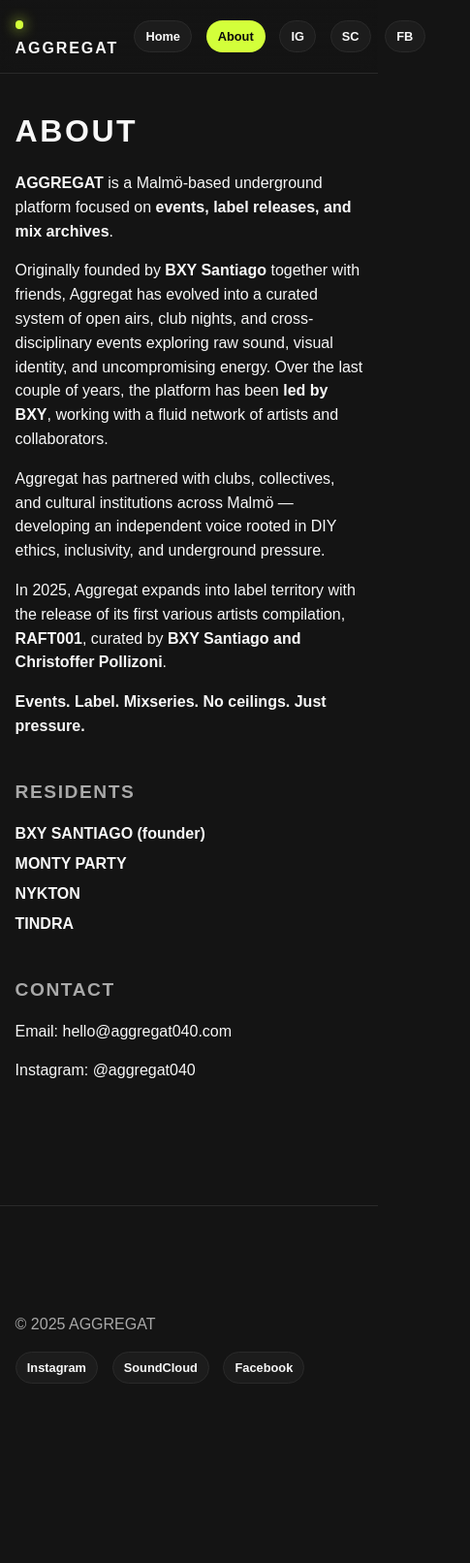
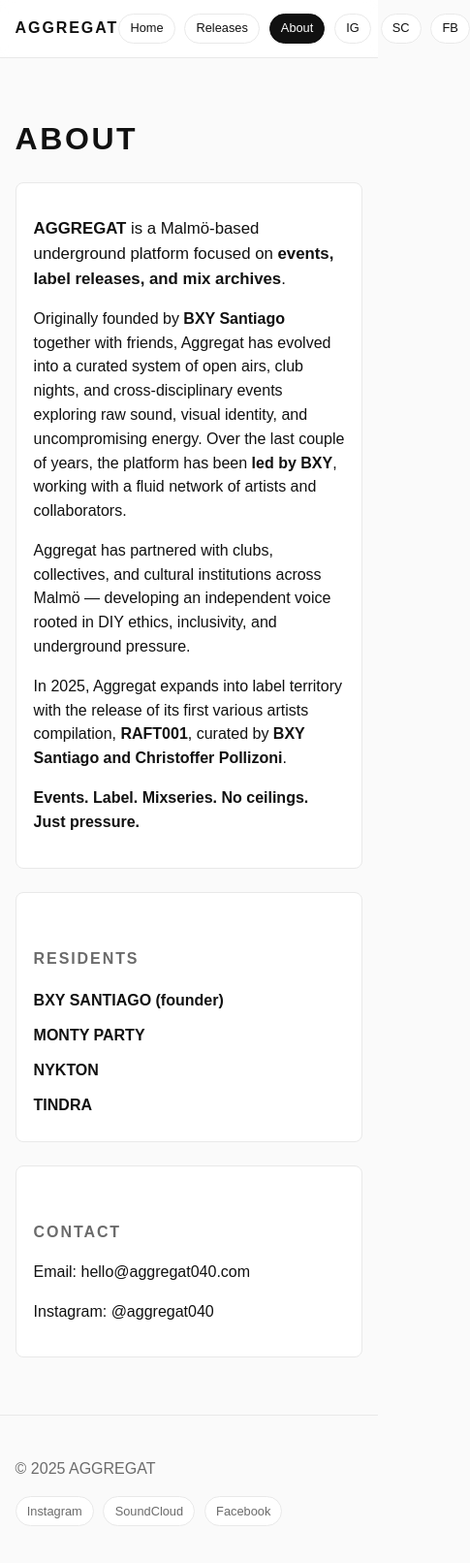
Before and after one commit to aggregatmalmo/AGG-site-, a plain HTML site: page about.html in a window 390 px wide. Shown: the whole page at 97% size, 485 px wide, since content can reach past the window. Before the commit the page ends 1554 px from the top, so only its background shows below. Drawn offline with Linux system fonts and the light colour scheme.

Commit message:
Add files via upload

```diff
--- a/about.html
+++ b/about.html
@@ -4,59 +4,86 @@
   <meta charset="utf-8" />
   <meta name="viewport" content="width=device-width, initial-scale=1" />
   <title>About — AGGREGAT</title>
-  <meta name="description" content="About Aggregat — Malmö-based underground platform." />
+  <meta name="description" content="About Aggregat — Malmö-based underground platform for events, label releases, and mix archives." />
   <link rel="icon" href="assets/favicon.ico" />
   <style>
-    :root { --bg:#141414; --fg:#f8f8f8; --muted:#a9a9a9; --border:#2a2a2a; --accent:#d3ff3a; }
+    :root{ --bg:#fafafa; --paper:#fff; --ink:#111; --muted:#6b6b6b; --line:#e9e9e9; }
     *{box-sizing:border-box}
-    body{margin:0;background:var(--bg);color:var(--fg);font-family:Arial,Helvetica,sans-serif;line-height:1.55}
+    body{margin:0;background:var(--bg);color:var(--ink);font-family:Arial,Helvetica,sans-serif;line-height:1.55}
     a{color:inherit;text-decoration:none}
-    .container{width:min(900px,92vw);margin:0 auto;padding:7vh 0}
+    .container{width:min(1080px,92vw);margin:0 auto}
 
-    header{position:fixed;top:0;left:0;right:0;z-index:40;padding:.8rem 0;
-      border-bottom:1px solid var(--border);
-      background:linear-gradient(180deg,rgba(20,20,20,.85),rgba(20,20,20,.4));
-      backdrop-filter:blur(8px)}
-    .nav{display:flex;align-items:center;justify-content:space-between;gap:1rem;width:min(1100px,92vw);margin:0 auto}
+    /* Header */
+    header{position:sticky;top:0;z-index:10;background:rgba(255,255,255,.85);
+      backdrop-filter:blur(8px);border-bottom:1px solid var(--line)}
+    .nav{display:flex;justify-content:space-between;align-items:center;padding:14px 0}
     .brand{font-weight:600;letter-spacing:.12em;text-transform:uppercase}
-    .brand .dot{display:inline-block;width:.55rem;height:.55rem;background:var(--accent);
-      border-radius:999px;box-shadow:0 0 14px var(--accent);margin-right:.5rem}
-    .links{display:flex;gap:.9rem;align-items:center}
-    .links a{border:1px solid var(--border);border-radius:999px;padding:.35rem .7rem;
-      color:var(--fg);font-weight:600;font-size:.8rem;background:#1c1c1c}
-    .links a.active{background:var(--accent);color:#0b0b0b;border-color:transparent}
+    .links{display:flex;gap:.6rem;align-items:center}
+    .chip{display:inline-flex;align-items:center;border:1px solid var(--line);border-radius:999px;
+      padding:.28rem .7rem;font-size:.8rem;background:var(--paper)}
+    .chip.active{background:#111;color:#fff;border-color:#111}
 
-    h1{font-size:2rem;margin-bottom:1rem;text-transform:uppercase;letter-spacing:.08em}
-    h2{margin-top:2.5rem;font-size:1.2rem;letter-spacing:.08em;text-transform:uppercase;color:var(--muted)}
+    /* Page */
+    main{padding:7vh 0}
+    h1{font-size:2rem;margin:0 0 1.2rem;text-transform:uppercase;letter-spacing:.08em}
+    h2{margin:2.4rem 0 0.8rem;font-size:1rem;color:var(--muted);letter-spacing:.12em;text-transform:uppercase}
     p{margin:1rem 0}
-    ul{list-style:none;padding:0;margin:1rem 0}
-    ul li{margin:.4rem 0;font-weight:600}
+    .lead{font-size:1.05rem}
+    .grid{display:grid;grid-template-columns:1fr;gap:24px}
+    .card{background:var(--paper);border:1px solid var(--line);border-radius:8px;padding:18px}
+    ul{list-style:none;margin:0;padding:0}
+    li{padding:.35rem 0;font-weight:600}
 
-    footer{padding:6vh 0 8vh;color:var(--muted);border-top:1px solid var(--border);margin-top:6vh}
+    /* Footer */
+    footer{border-top:1px solid var(--line);padding:5vh 0 7vh;color:var(--muted)}
+    footer .row{display:flex;justify-content:space-between;gap:1rem;flex-wrap:wrap}
   </style>
 </head>
 <body>
+  <!-- Header -->
   <header>
-    <div class="nav">
-      <div class="brand"><span class="dot"></span>AGGREGAT</div>
-      <nav class="links">
-        <a href="index.html">Home</a>
-        <a href="about.html" class="active">About</a>
-        <a href="https://instagram.com/aggregat040" target="_blank">IG</a>
-        <a href="#">SC</a>
-        <a href="#">FB</a>
+    <div class="container nav">
+      <div class="brand">AGGREGAT</div>
+      <nav class="links" aria-label="primary">
+        <a class="chip" href="index.html">Home</a>
+        <a class="chip" href="releases.html">Releases</a>
+        <a class="chip active" href="about.html">About</a>
+        <a class="chip" href="https://instagram.com/aggregat040" target="_blank" rel="noopener">IG</a>
+        <a class="chip" href="#" target="_blank" rel="noopener">SC</a>
+        <a class="chip" href="#" target="_blank" rel="noopener">FB</a>
       </nav>
     </div>
   </header>
 
-  <main class="container" style="padding-top:90px">
+  <!-- Content -->
+  <main>
+    <div class="container">
       <h1>About</h1>
-    <p><strong>AGGREGAT</strong> is a Malmö-based underground platform focused on <strong>events, label releases, and mix archives</strong>.</p>
-    <p>Originally founded by <strong>BXY Santiago</strong> together with friends, Aggregat has evolved into a curated system of open airs, club nights, and cross-disciplinary events exploring raw sound, visual identity, and uncompromising energy. Over the last couple of years, the platform has been <strong>led by BXY</strong>, working with a fluid network of artists and collaborators.</p>
-    <p>Aggregat has partnered with clubs, collectives, and cultural institutions across Malmö — developing an independent voice rooted in DIY ethics, inclusivity, and underground pressure.</p>
-    <p>In 2025, Aggregat expands into label territory with the release of its first various artists compilation, <strong>RAFT001</strong>, curated by <strong>BXY Santiago and Christoffer Pollizoni</strong>.</p>
+
+      <div class="grid">
+        <section class="card">
+          <p class="lead">
+            <strong>AGGREGAT</strong> is a Malmö-based underground platform focused on
+            <strong>events, label releases, and mix archives</strong>.
+          </p>
+          <p>
+            Originally founded by <strong>BXY Santiago</strong> together with friends, Aggregat has evolved into a curated system
+            of open airs, club nights, and cross-disciplinary events exploring raw sound, visual identity, and uncompromising
+            energy. Over the last couple of years, the platform has been <strong>led by BXY</strong>, working with a fluid network
+            of artists and collaborators.
+          </p>
+          <p>
+            Aggregat has partnered with clubs, collectives, and cultural institutions across Malmö — developing an independent
+            voice rooted in DIY ethics, inclusivity, and underground pressure.
+          </p>
+          <p>
+            In 2025, Aggregat expands into label territory with the release of its first various artists compilation,
+            <strong>RAFT001</strong>, curated by <strong>BXY Santiago and Christoffer Pollizoni</strong>.
+          </p>
           <p><strong>Events. Label. Mixseries. No ceilings. Just pressure.</strong></p>
+        </section>
 
+        <section class="card">
           <h2>Residents</h2>
           <ul>
             <li>BXY SANTIAGO (founder)</li>
@@ -64,19 +91,25 @@
             <li>NYKTON</li>
             <li>TINDRA</li>
           </ul>
+        </section>
 
+        <section class="card">
           <h2>Contact</h2>
           <p>Email: <a href="mailto:hello@aggregat040.com">hello@aggregat040.com</a></p>
-    <p>Instagram: <a href="https://instagram.com/aggregat040" target="_blank">@aggregat040</a></p>
+          <p>Instagram: <a href="https://instagram.com/aggregat040" target="_blank" rel="noopener">@aggregat040</a></p>
+        </section>
+      </div>
+    </div>
   </main>
 
+  <!-- Footer -->
   <footer>
-    <div class="container" style="display:flex;justify-content:space-between;flex-wrap:wrap;gap:1rem">
+    <div class="container row">
       <div>© <span id="year"></span> AGGREGAT</div>
       <div class="links">
-        <a href="https://instagram.com/aggregat040" target="_blank">Instagram</a>
-        <a href="#">SoundCloud</a>
-        <a href="#">Facebook</a>
+        <a class="chip" href="https://instagram.com/aggregat040" target="_blank" rel="noopener">Instagram</a>
+        <a class="chip" href="#" target="_blank" rel="noopener">SoundCloud</a>
+        <a class="chip" href="#" target="_blank" rel="noopener">Facebook</a>
       </div>
     </div>
   </footer>
```
Also changed, not shown: index.html (+22 -84 lines), releases.html (added, +80 -0 lines). Lines whose indentation alone changed are shown as unchanged.
